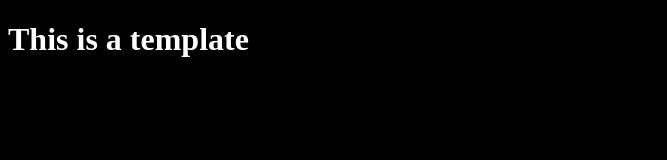
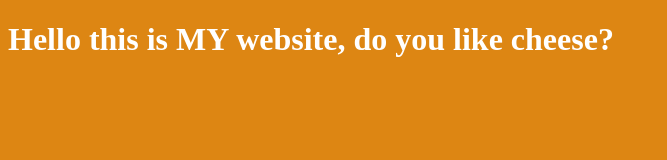
Before and after one commit to emperortheo12/emperortheo.github.io, a plain HTML site: page index.html in a window 1280 px wide. Shown: the whole page, without its empty margins (0-667 px from the left). Drawn offline with Linux system fonts and the light colour scheme.

Commit message:
Changed words and backround colour

```diff
--- a/css/index.css
+++ b/css/index.css
@@ -2,7 +2,7 @@ h1 {
     color: white;
 }
 html {
-    background-color: black;
+    background-color: rgb(221, 134, 19);
 }
 img.logo {
     max-width: 100%;
--- a/index.html
+++ b/index.html
@@ -9,7 +9,7 @@
     <script src="js/index.js"></script>
 </head>
 <body>
-    <h1>This is a template</h1>
+    <h1>Hello this is MY website, do you like cheese?</h1>
     <!-- <img src="img/bb.png" alt="image" class="logo"> -->
 </body>
 </html>
```
